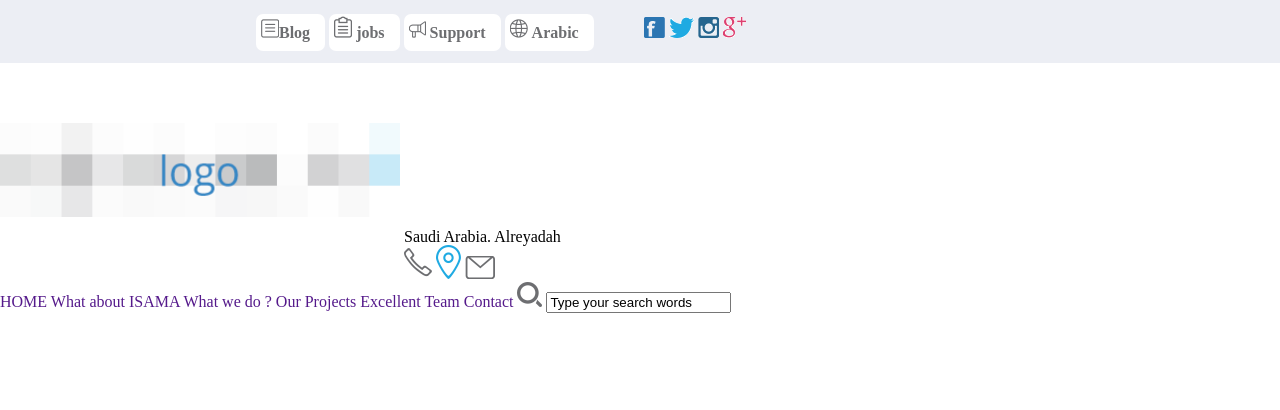
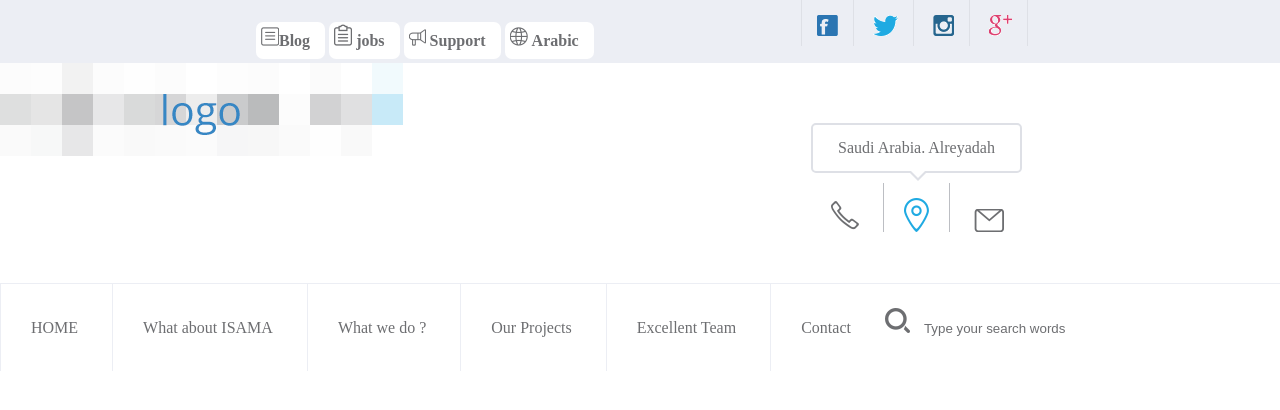
Before and after one commit to mishani26/verstka_task, a website: page index.html in a window 1280 px wide. Drawn offline with Linux system fonts and the light colour scheme.

Commit message:
now it like BAM

```diff
--- a/index.html
+++ b/index.html
@@ -17,24 +17,29 @@
 			</div>
 			<div class="header-top-social">
 				<ul>
-					<li><a class="icon-f" href=""></a></li>
-					<li><a class="icon-t" href=""></a></li>
-					<li><a class="icon-i" href=""></a></li>
-					<li><a class="icon-g" href=""></a></li>
+					<li><div><a class="icon-f" href=""></a></div></li>
+					<li><div><a class="icon-t" href=""></a></div></li>
+					<li><div><a class="icon-i" href=""></a></div></li>
+					<li><div><a class="icon-g" href=""></a></div></li>
 				</ul>
 			</div>
 		</div>
 
 		<div class="header-logo inner">
-			<div>
+
+			<div class="logo-wrap">
+				<h1 class="logo">
+					<a href="" class="logo-link">
 						<img class="header-logo-img" src="images/logo.gif" alt="">
+					</a>
+				</h1>
 			</div>
-			<div class="contact">
+			<div class="header-logo-contacts">
 				<div class="block">
 					Saudi Arabia. Alreyadah
 				</div>
 				<br>
-				<div class="icons">
+				<div class="header-logo-contacts-icons">
 					<ul>
 						<li><a class="icon-telephone" href=""></a></li>
 						<li><a class="icon-point" href=""></a></li>
@@ -43,16 +48,19 @@
 				</div>
 			</div>
 		</div>
-		<div class="navsrch inner">
-			<div class="nav">
+		<div class="header-nav-srch inner">
+			<div>
+				<nav class="header-nav">
 					<a href="" id="1">HOME</a>
 					<a href="" id="1">What about ISAMA</a>
 					<a href="" id="1">What we do ?</a>
 					<a href="" id="1">Our Projects</a>
 					<a href="" id="1">Excellent Team</a>
 					<a href="" id="1">Contact</a>
+				</nav>
 			</div>
-			<div class="srch">
+
+			<div class="header-srch">
 				<ul>
 					<li><a class="icon-srch" href=""></a></li>
 					<li><input type="text" value="Type your search words"></li>
--- /dev/null
+++ b/sass/header/Logo/_headerLogo.scss
@@ -0,0 +1,8 @@
+&-logo{
+	  @import "headerLogoImg";
+	  @import "headerLogoContacts";
+}
+&-logo{
+ height: 220px;
+border-bottom: 1px solid #eceef4;
+}
--- /dev/null
+++ b/sass/header/Logo/_headerLogoContacts.scss
@@ -0,0 +1,38 @@
+.header-logo-contacts{
+ position: absolute;
+ text-align: center;
+ right:20%;
+ margin-top: 60px;
+}
+.block {
+ color: #6d6e71;
+ margin-left: 70px;
+ margin-bottom: 10px;
+ border: 2px solid #dee0e6;
+ border-radius: 5px;
+ padding: 15px 25px 15px 25px;
+ position: relative;
+}
+.block::before, .block::after {
+ content: '';
+ position: absolute;
+ left: 95px; bottom: -20px;
+ border: 10px solid transparent;
+ border-top: 10px solid #dee0e6;
+}
+.block::after {
+ border-top: 10px solid white;
+ bottom: -17px;
+}
+.header-logo-contacts-icons{
+ margin-left: 4.5em;
+}
+.header-logo-contacts-icons li{
+ padding-right: 20px;
+ padding-left: 20px;
+ padding-top: 15px
+}
+.header-logo-contacts-icons li:nth-child(2){
+ border-right: 1px solid #bcbec3;
+ border-left: 1px solid #bcbec3;
+}
--- /dev/null
+++ b/sass/header/Top/_headerTopSocial.scss
@@ -0,0 +1,12 @@
+&-top-social{
+ width: 30%;
+position: relative;
+text-align: right;
+}
+&-top-social div{
+padding: 15px 15px 10px 15px;
+border-right: 1px solid #dee0e6;
+}
+&-top-social li:first-child div{
+ border-left: 1px solid #dee0e6;
+}
--- a/sass/header/_header.scss
+++ b/sass/header/_header.scss
@@ -1,14 +1,9 @@
 .header {
   @import "headerInner";
-}
-.header {
-  @import "headerLogo";
-}
-.header {
-  @import "headerTopButtons";
-}
-.header-top div{
-	margin-top:0.5em;
+  @import "Top/headerTopButtons";
+  @import "Logo/headerLogo";
+  @import "Top/headerTopSocial";
+  @import "headerNavSrch";
 }
 .header-top{
 	background:#eceef4;
--- /dev/null
+++ b/sass/header/_headerNavSrch.scss
@@ -0,0 +1,18 @@
+&-nav-srch div{
+ margin-top: 1.2em;
+display:inline-block;
+}
+&-nav a{
+ color: #6d6e71;
+ padding: 35px 30px 35px 30px;
+ border-left: 1px solid #eceef4;
+ text-decoration: none;
+}
+&-srch input{
+ color: #6d6e71;
+ border: none;
+ padding-left: 10px;
+}
+&-srch a{
+ margin-top: 5px;
+}
```
Also changed, not shown: css/style.css, sass/header/Logo/_headerLogoImg.scss (renamed from sass/header/_headerLogo.scss), sass/header/Top/_headerTopButtons.scss (renamed from sass/header/_headerTopButtons.scss), sass/header/_headerTopSocial.scss (deleted), 1 other file. Lines whose indentation alone changed are shown as unchanged.
